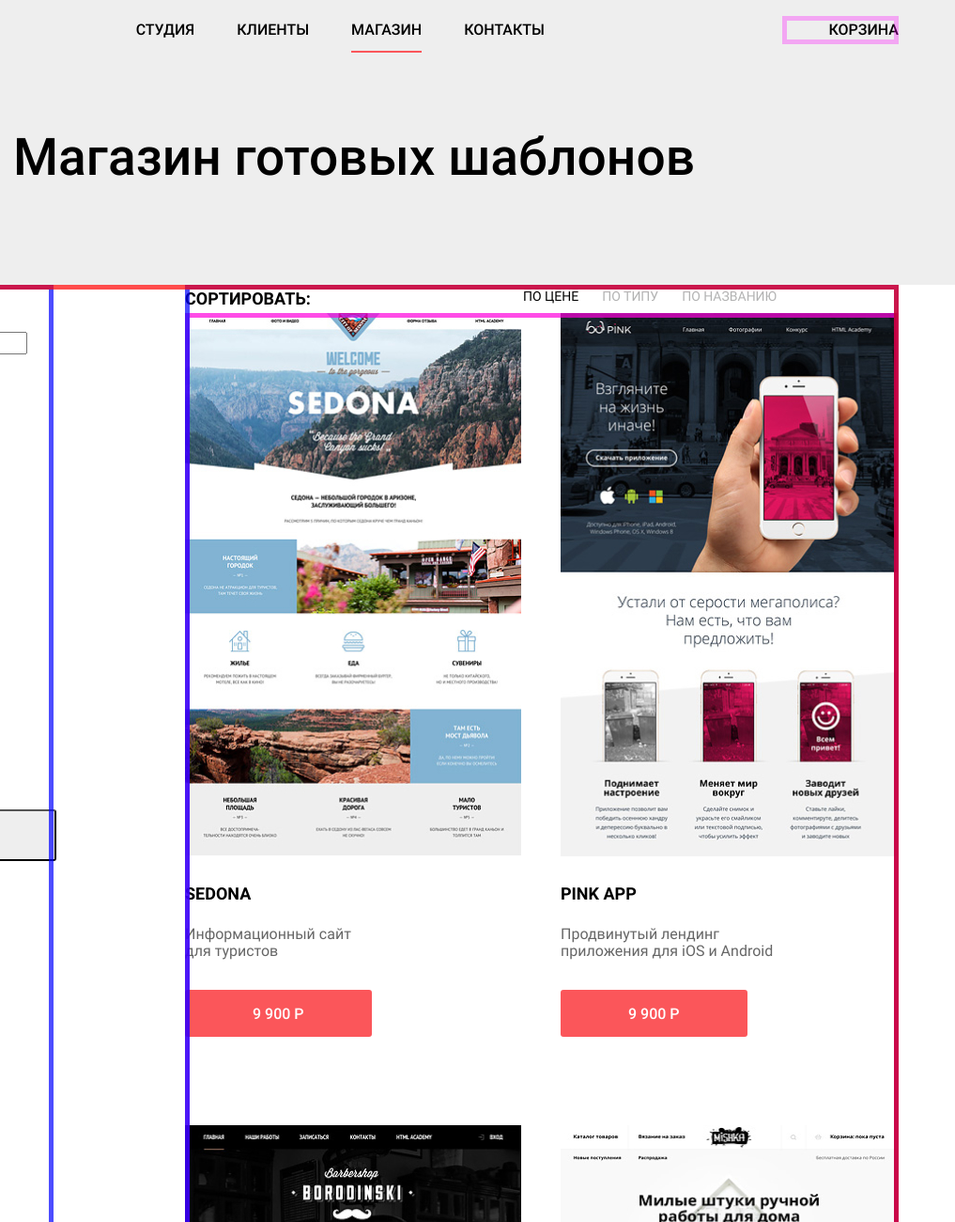
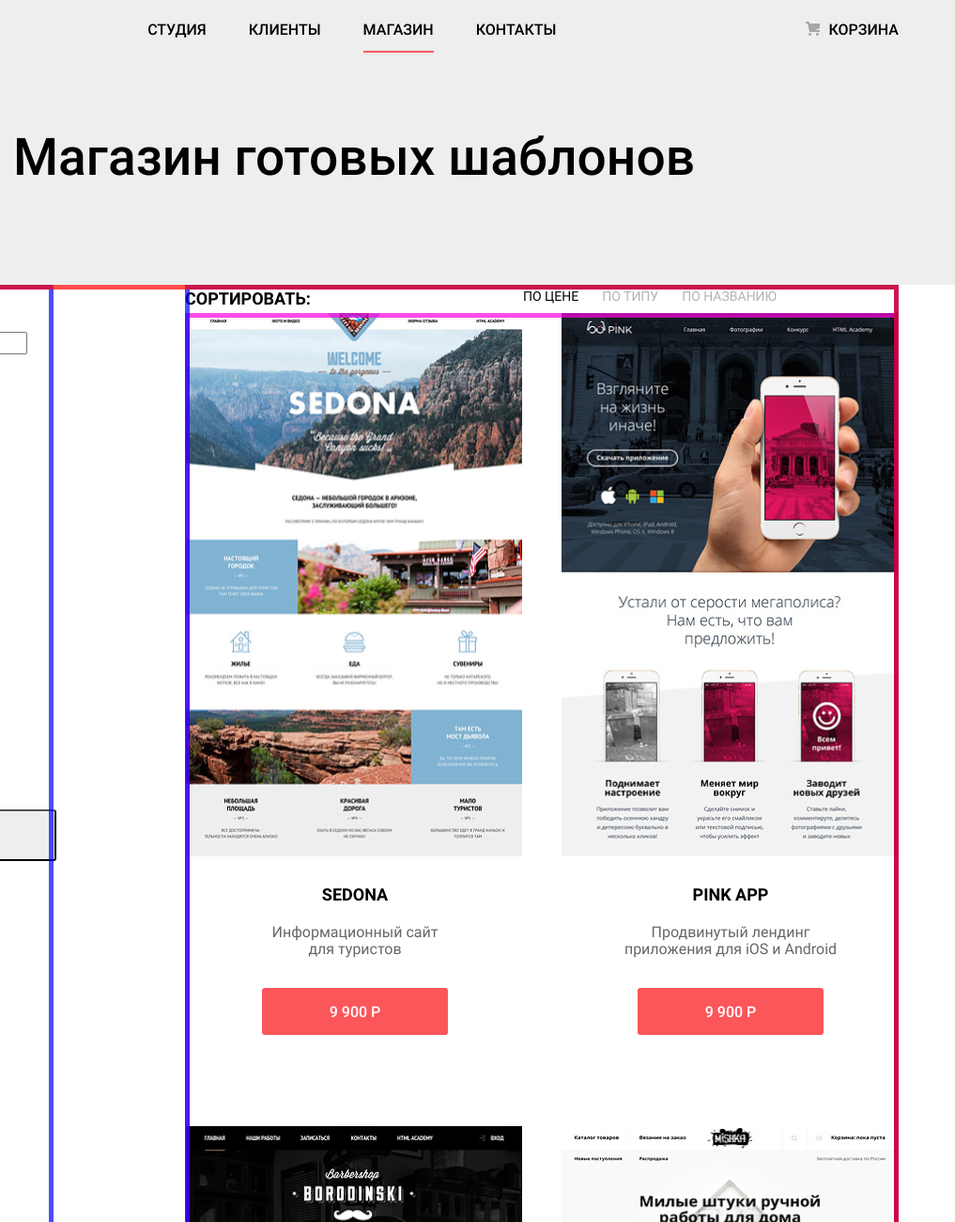
Before and after one commit to htmlacademy-htmlcss/129688-nerds-30, a plain HTML site: page catalog.html in a window 1280 px wide. Shown: the top 1300 px of the page at 94% size, 263-1280 px from the left. Drawn offline with Linux system fonts and the light colour scheme.

Commit message:
Каталог. Флекс. Карточка и мелочь.

```diff
--- a/catalog.html
+++ b/catalog.html
@@ -25,7 +25,9 @@
              <li><a class="site-navigation-item site-navigation-active"site-navigation>Магазин</a></li>
              <li><a class="site-navigation-item" href="#">Контакты</a></li>
         </ul>
-        <a class="site-navigation-item basket-link" href="#">Корзина</a>
+        <div class="basket-container">
+          <a class="site-navigation-item basket-link" href="#">Корзина</a>
+        </div>
       </nav>
       <h1 class="catalog-title">Магазин готовых шаблонов</h1>
       </div>
@@ -111,6 +113,7 @@
             </div>
           </fieldset>
         </section>
+
         <section class="results">
             <h2 class="visually-hidden">Миниатюры</h2>
               <ul class="results-list">
--- a/css/style.css
+++ b/css/style.css
@@ -188,31 +188,31 @@ img {
 .basket-container {
   position: relative;
   justify-self: flex-end;
-  outline: 5px solid #ff0000;
+  /* outline: 1px solid #ff0000; */
 }
 
 
 .basket-link::before {
   content: "";
+  /*absolute нужет потому что content  - это строчный,
+  а строчному нельзя задать ширину и высоту, задали абсолют,
+  появились размеры
+  */
   position: absolute;
-  width: 16px;
-  height: 16px;
+  width: 15px;
+  height: 15px;
   top: 6px;
-  left: -20px;
-  background-image: url("img/basket.svg");
+  left: 0px;
+  background-image: url("../img/basket.svg");
   background-repeat: no-repeat;
   background-position: 0 0;
 
-  /* background-color: red; */
-
 }
 
-
-
 .basket-link {
-  outline: 5px solid rgba(255, 0, 255, 0.3);
+  /* outline: 1px solid rgba(255, 0, 255, 0.3); */
   outline-offset: -5px;
-  padding-left: 50px;
+  padding-left: 25px;
 
 
 }
@@ -237,8 +237,8 @@ img {
 */
 
 .index-page-container {
-  outline: 5px solid red;
-  outline-offset: -5px;
+  /* outline: 5px solid red;
+  outline-offset: -5px; */
 }
 .grey-background {
 background-color: var(--basic-light-grey);
@@ -578,17 +578,23 @@ a.button-green:active {
   min-height: 130px;
   align-items: center;
   justify-items: center;
+  /* background-color: cyan; */
+
 
 }
 .partners-list-item {
   align-self: center;
   justify-self: center;
+
+  /* background-image: url(../img/stick.png);
+  background-position: 100% 50%;
+  background-repeat: no-repeat; */
 }
 
 /*footer*/
 
 .main-footer {
-  outline: 5px solid rgba(255, 0, 0, 0.7);
+  /* outline: 5px solid rgba(255, 0, 0, 0.7); */
 }
 /* .disappear {
   position: relative;
@@ -611,6 +617,8 @@ a.button-green:active {
 
   /* transform: translate(0, 376px); */
   /* не вкатывает ((( */
+
+  text-align: center;
 }
 .main-footer-address h3 {
   font-weight: bold;
@@ -862,21 +870,30 @@ padding: 17px 89px 15px 88px;
 
 .results-list {
   list-style: none;
+  margin: 0;
+  padding: 0;
   display:grid;
   grid-template-columns: repeat(2, 360px);
   column-gap: 40px;
   row-gap: 30px;
   outline: 5px solid rgba(255, 0, 221, 0.7);
   outline-offset: -5px;
-  margin: 0;
-  padding: 0;
 
 }
 .results-hover {
   width:360px;
   height: 231px;
   /*display:none;*/
+  text-align: center;
+  padding: 0;
+  padding-top: 26px;
+
 }
+.results-hover h3 {
+  margin: 0;
+  padding: 0;
+}
+
 /*название карточки*/
 .results-link-title {
   font-weight: bold;
@@ -898,6 +915,7 @@ padding: 17px 89px 15px 88px;
   font-size: 16px;
   line-height: 18px;
   color: var(--basic-grey);
+
   margin-bottom: 32px;
 }
 /*будет кнопкой*/
@@ -917,11 +935,20 @@ padding: 17px 89px 15px 88px;
 .card-container {
   align-self: center;
   justify-self: center;
+  box-sizing: border-box;
+  width: 358px;
+  min-height: 618px;
+  display: flex;
+  flex-direction: column;
 }
 
 .card-container img {
   /* position: relative;
   z-index: 1; */
+  width: 358px;
+  height: 578px;
+  margin: 0;
+
 }
 .card-container:hover .results-hover{
   /*
```
Also changed, not shown: index.html (+1 -1 lines), img/basket.svg (added), img/p-htmlacademy.png (deleted), img/p-htmlacademy.svg (added), img/stick.png (added).
